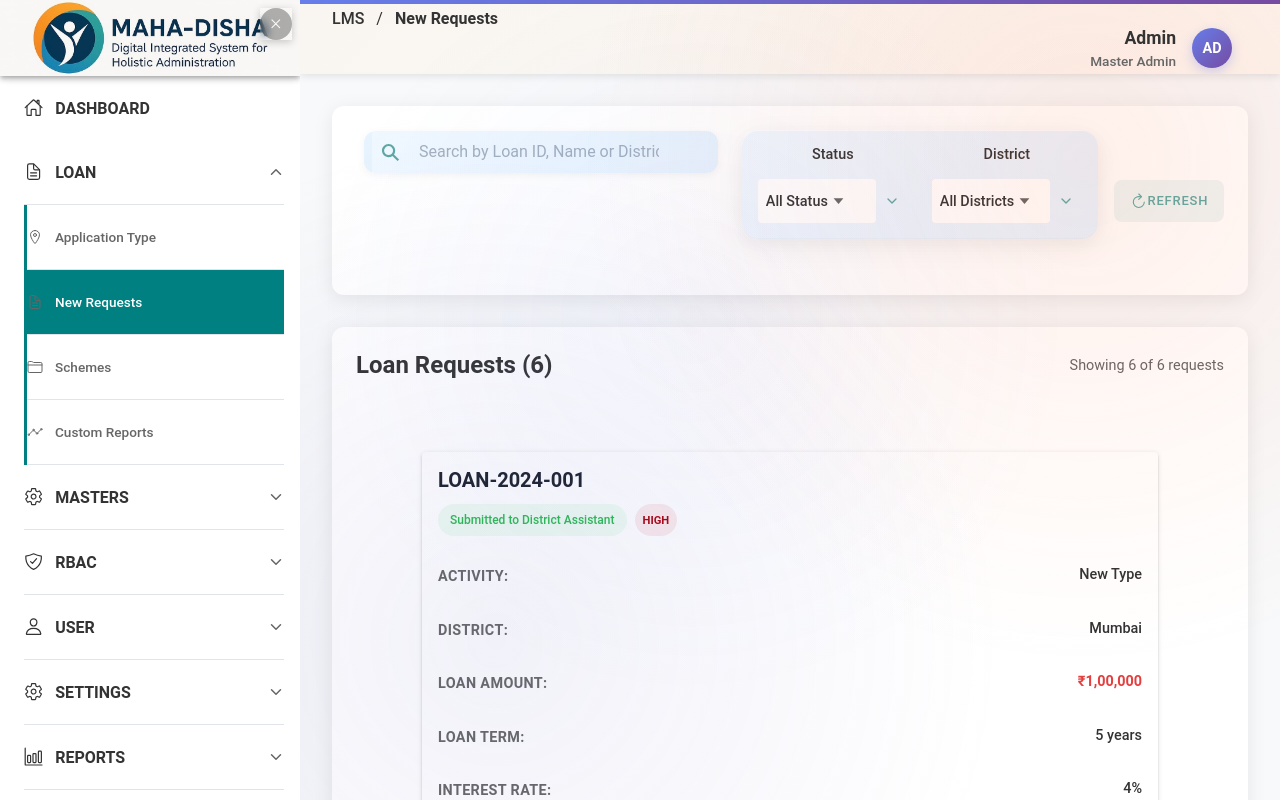
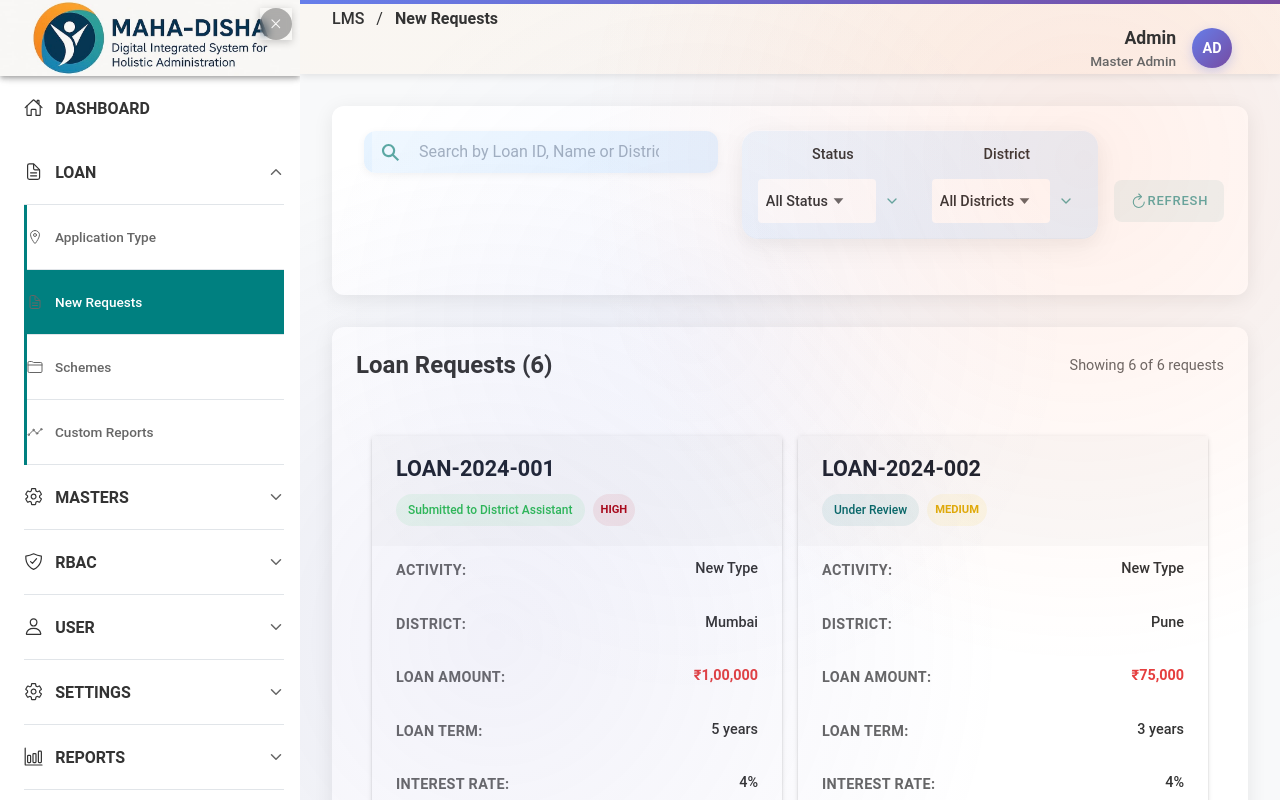
Before and after one commit to neerajk001/mahadisha, a React (Vite) app: page /new-requests in a window 1280 px wide. Built offline with nearby package versions, Linux system fonts and the light colour scheme.

Commit message:
request card

```diff
--- a/src/components/requests/RequestCard.css
+++ b/src/components/requests/RequestCard.css
@@ -1,8 +1,20 @@
 /* Request Card Styles */
 .request-cards-container {
+  padding: 1rem;
+  max-width: 1400px;
+  margin: 0 auto;
+}
+
+.request-cards-container ion-grid {
   padding: 0;
-  max-width: 800px;
-  margin: 0 auto;
+}
+
+.request-cards-container ion-row {
+  margin: -0.5rem;
+}
+
+.request-cards-container ion-col {
+  padding: 0.5rem;
 }
 
 /* New Clean Card Design */
@@ -10,12 +22,12 @@
   --background: #ffffff;
   --border-radius: 12px;
   --box-shadow: 0 2px 8px rgba(0, 0, 0, 0.08);
-  margin: 0 0 1rem 0;
-  height: auto;
+  margin: 0;
+  height: 100%;
   transition: all 0.2s ease;
   border: 1px solid #e2e8f0;
   width: 100%;
-  max-width: 100%;
+  min-height: 420px;
 }
 
 .request-card-new:hover {
@@ -49,12 +61,13 @@
 
 /* New Card Header */
 .card-header-new {
-  padding: 1rem;
+  padding: 1.25rem 1.5rem;
   border-bottom: 1px solid #f0f0f0;
+  background: #fafafa;
 }
 
 .card-header-new .loan-id {
-  font-size: 1.25rem;
+  font-size: 1.35rem;
   font-weight: 600;
   color: #1a202c;
   margin-bottom: 0.75rem;
@@ -126,18 +139,18 @@
 
 /* New Card Content */
 .card-content-new {
-  padding: 1rem;
+  padding: 1.5rem;
 }
 
 .info-section {
-  margin-bottom: 1.5rem;
+  margin-bottom: 1.75rem;
 }
 
 .info-item {
   display: flex;
   justify-content: space-between;
   align-items: center;
-  padding: 0.5rem 0;
+  padding: 0.625rem 0;
   border-bottom: 1px solid #f7f7f7;
 }
 
@@ -146,7 +159,7 @@
 }
 
 .info-label {
-  font-size: 0.75rem;
+  font-size: 0.8rem;
   font-weight: 600;
   color: #718096;
   text-transform: uppercase;
@@ -154,7 +167,7 @@
 }
 
 .info-value {
-  font-size: 0.9rem;
+  font-size: 0.95rem;
   font-weight: 500;
   color: #2d3748;
   text-align: right;
@@ -204,23 +217,23 @@
 
 .action-btn {
   --border-radius: 8px;
-  --padding-start: 0.75rem;
-  --padding-end: 0.75rem;
-  --padding-top: 0.5rem;
-  --padding-bottom: 0.5rem;
+  --padding-start: 1rem;
+  --padding-end: 1rem;
+  --padding-top: 0.625rem;
+  --padding-bottom: 0.625rem;
   flex: 0 0 auto;
-  min-width: 130px;
-  font-size: 0.85rem;
+  min-width: 140px;
+  font-size: 0.9rem;
   font-weight: 500;
   text-transform: none;
   margin: 0;
-  min-height: 36px;
+  min-height: 40px;
   white-space: nowrap;
 }
 
 .action-btn ion-icon {
-  font-size: 1rem;
-  margin-right: 0.25rem;
+  font-size: 1.1rem;
+  margin-right: 0.35rem;
 }
 
 .repayment-btn {
--- a/src/components/requests/RequestCardNew.tsx
+++ b/src/components/requests/RequestCardNew.tsx
@@ -95,7 +95,7 @@ const RequestCardNew: React.FC<RequestCardProps> = ({
       <IonGrid>
         <IonRow>
           {requests.map((request) => (
-            <IonCol size="12" key={request.id}>
+            <IonCol size="12" size-md="6" size-lg="6" key={request.id}>
               <IonCard className="request-card-new">
                 <IonCardHeader className="card-header-new">
                   <IonCardTitle className="loan-id">{request.loanId}</IonCardTitle>
```
